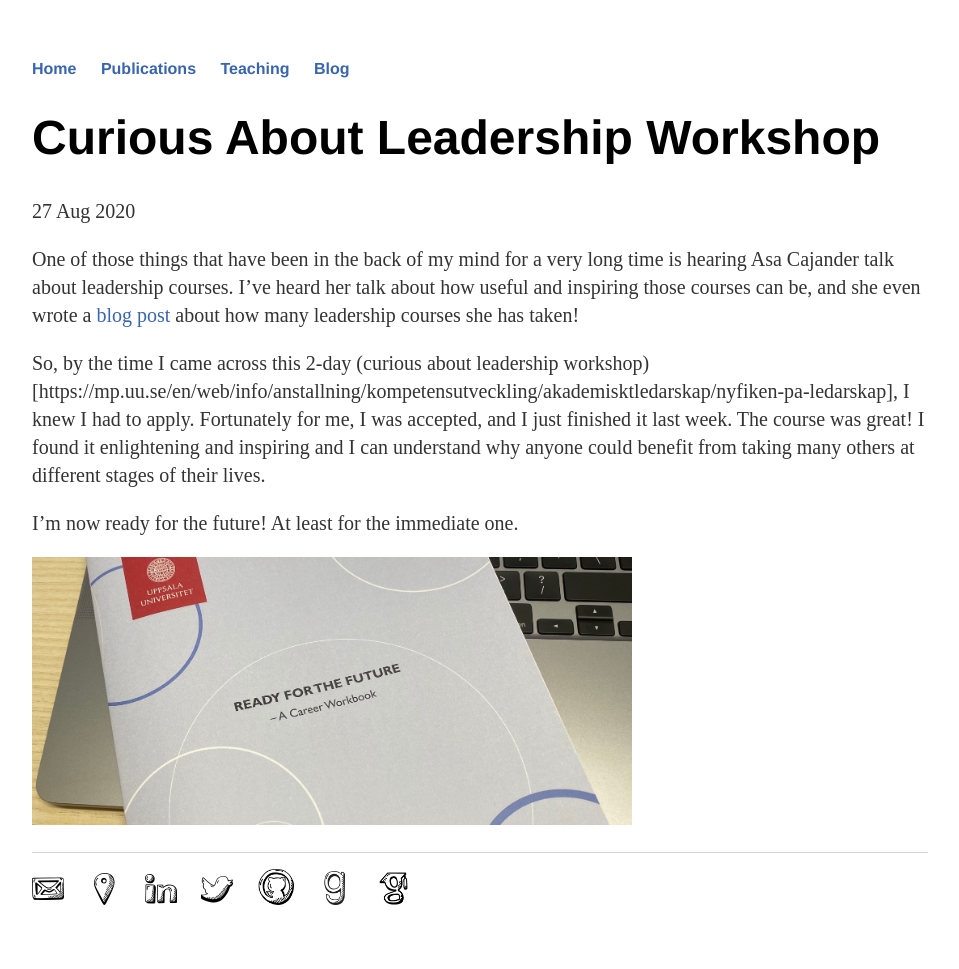
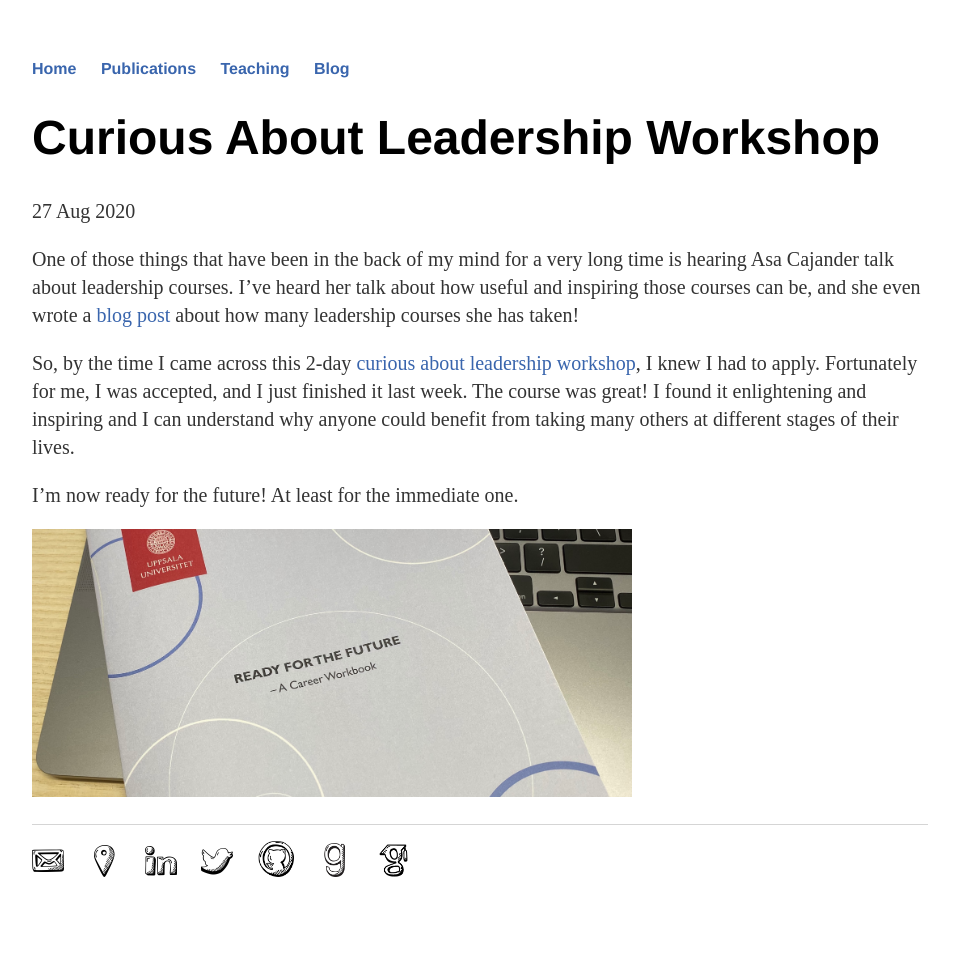
Before and after one commit to andreina-francisco/andreina-francisco.github.io, a Jekyll site: the page built from _posts/2020-08-27-leadership-workshop.md, in a window 1280 px wide. Shown: the whole page, without its empty margins (160-1119 px from the left). Built offline with Jekyll 4.4.1, drawn with Linux system fonts in a browser that asks for light colours; nearby versions of some CDN libraries; a style sheet for code colours, icons or effects is not loaded; after the commit the page ends 941 px from its top, so only the background shows below that.

Commit message:
Fixing link

```diff
--- a/_posts/2020-08-27-leadership-workshop.md
+++ b/_posts/2020-08-27-leadership-workshop.md
@@ -10,7 +10,7 @@ long time is hearing Asa Cajander talk about leadership courses.  I've
 heard her talk about how useful and inspiring those courses can be, and
 she even wrote a [blog post](https://www.asacajander.se/2019/06/05/celebrating-finishing-my-10th-leadership-course/) about how many leadership courses she has taken!
 
-So, by the time I came across this 2-day (curious about leadership workshop)[https://mp.uu.se/en/web/info/anstallning/kompetensutveckling/akademisktledarskap/nyfiken-pa-ledarskap], I knew I
+So, by the time I came across this 2-day [curious about leadership workshop](https://mp.uu.se/en/web/info/anstallning/kompetensutveckling/akademisktledarskap/nyfiken-pa-ledarskap), I knew I
 had to apply.  Fortunately for me, I was accepted, and I just finished it last week.
 The course was great! I found it enlightening and inspiring and I can
 understand why anyone could benefit from taking many others at
```
